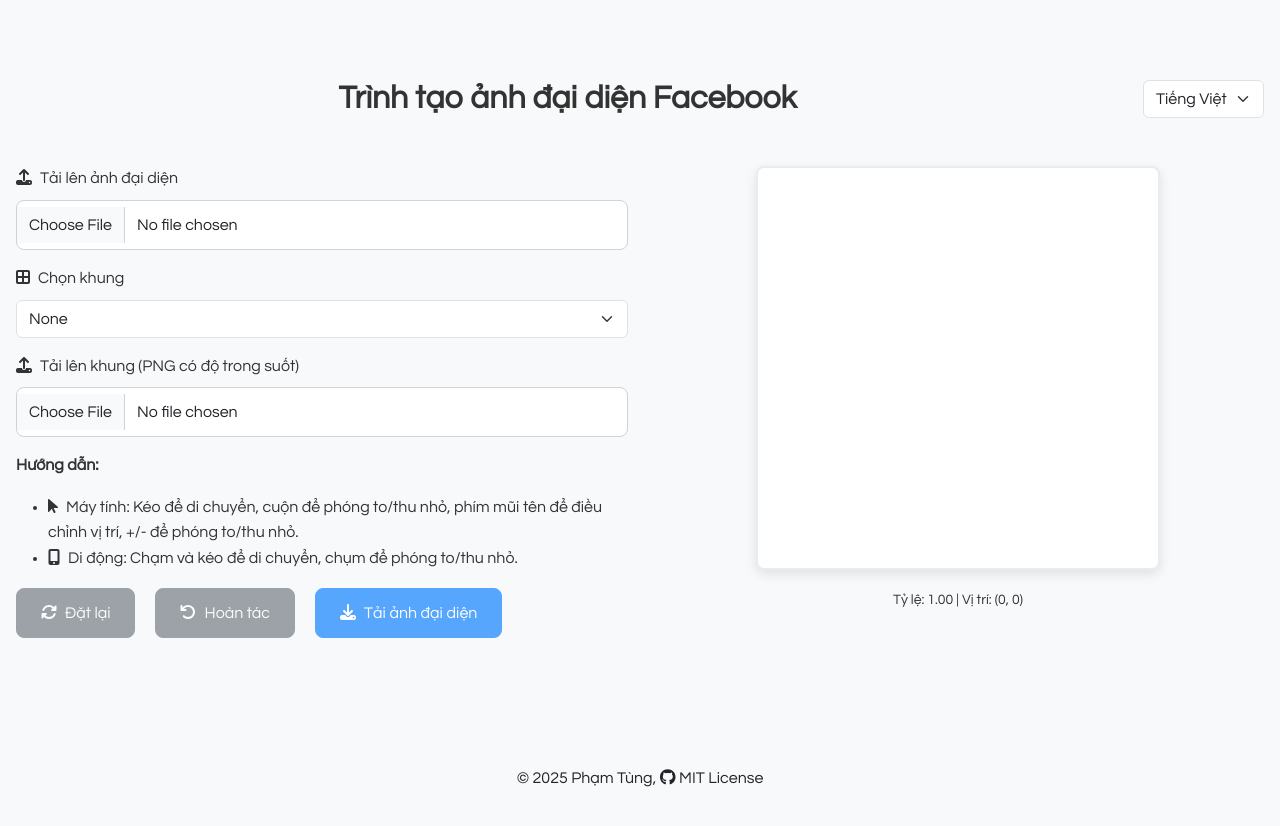
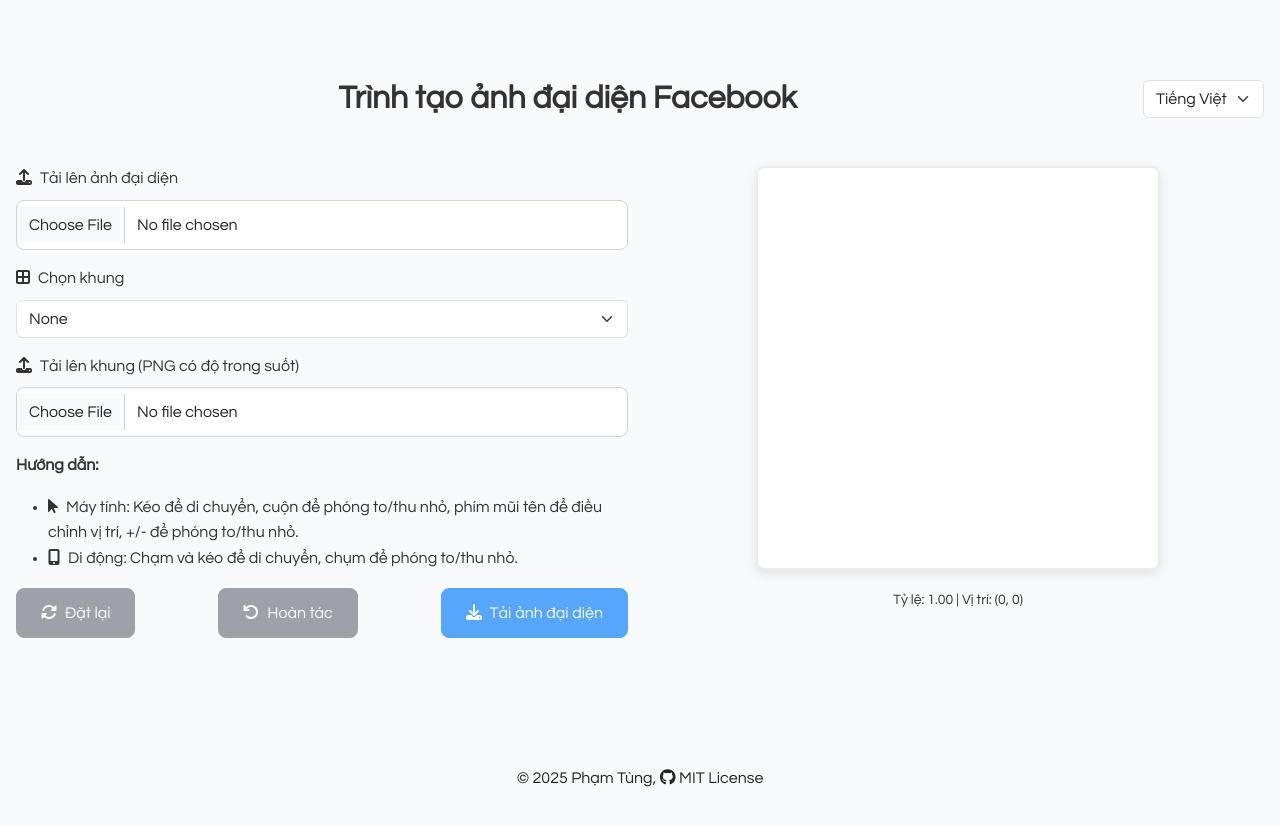
Before and after one commit to tungkambria/kambria-avatar, a React (Create React App) app: page / in a window 1280 px wide. Shown: the top 826 px of the page. Built offline with nearby package versions, Linux system fonts and the light colour scheme.

Commit message:
Update ProfilePictureBuilder.js

```diff
--- a/src/components/ProfilePictureBuilder.js
+++ b/src/components/ProfilePictureBuilder.js
@@ -393,12 +393,11 @@
               </li>
             </ul>
           </div>
-          <div className="mb-3">
+          <div className="mb-3 d-flex justify-content-between gap-1">
             <Button
               variant="secondary"
               onClick={handleReset}
               disabled={!sourceImage}
-              className="me-2"
             >
               <FontAwesomeIcon icon={faSyncAlt} className="me-2" />
               {t("reset")}
@@ -407,7 +406,6 @@
               variant="secondary"
               onClick={handleUndo}
               disabled={!sourceImage || history.length === 0}
-              className="me-2"
             >
               <FontAwesomeIcon icon={faUndo} className="me-2" />
               {t("undo")}
```
